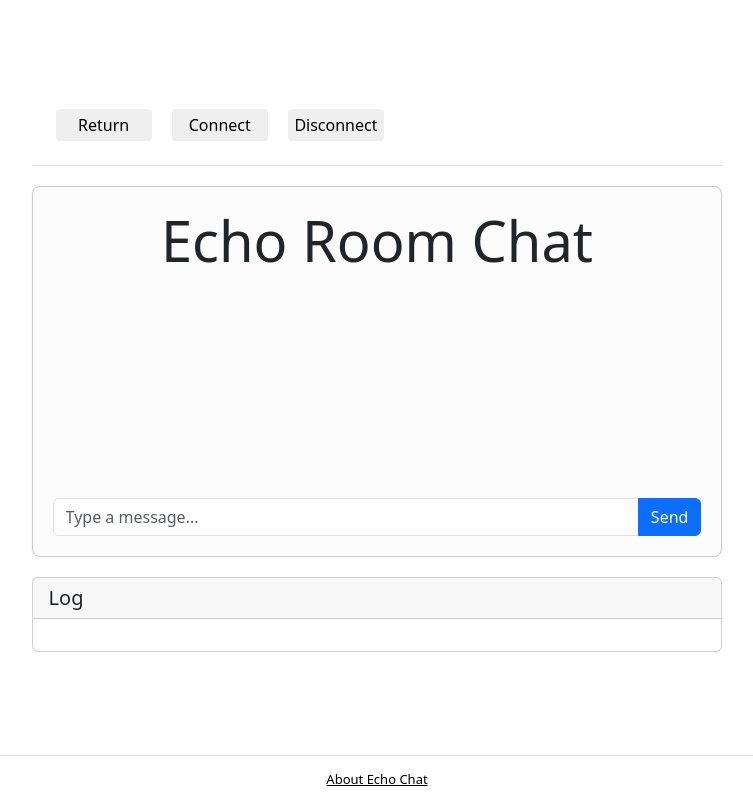
After one commit to YERCKEN/PARCIAL-2-HPAIV-ChatWebsockets, a Django app: template chat/templates/room.html in a window 1280 px wide. The commit adds this page. Shown: the whole page, without its empty margins (263-1016 px from the left). Run offline with Django 5.2, Linux system fonts and the light colour scheme; the template is opened without the code that fills it, so the values that code supplies are empty.

Commit message:
force changes echo chat

```diff
--- a/EchoChat/urls.py
+++ b/EchoChat/urls.py
@@ -17,7 +17,10 @@ Including another URLconf
 
 from django.contrib import admin
 from django.urls import path
+from Chat import views
 
 urlpatterns = [
     path("admin/", admin.site.urls),
+    path('', views.home, name='home'),
+    path('room/', views.room, name='room'),
 ]
--- /dev/null
+++ b/chat/routing.py
@@ -0,0 +1,6 @@
+from django.urls import path
+from . import consumers
+
+websocket_urlpatterns = [
+  path('ws/echo/', consumers.EchoConsumer.as_asgi()),
+]
--- a/chat/static/assets/style.css
+++ b/chat/static/assets/style.css
@@ -7,7 +7,7 @@ html,body {
   font-family: "Helvetica Neue", Arial, sans-serif;
 }
 
-.container {
+.dcontainer {
   display: flex;
   flex-direction: column;
   /*justify-content: center;*/
@@ -195,3 +195,13 @@ html,body {
   border: none;
   outline: none;
 }
+
+
+.footer-bar {
+  position: fixed;
+  bottom: 0;
+  width: 100%;
+  background-color: none;
+  text-align: center;
+  padding: 10px 0;
+}
--- /dev/null
+++ b/chat/templates/room.html
@@ -0,0 +1,213 @@
+{% load static %}
+
+<!DOCTYPE html>
+<html lang="en">
+
+<head>
+  <meta charset="UTF-8">
+  <meta name="viewport" content="width=device-width, initial-scale=1.0">
+  <title>Echo Room</title>
+
+  <link rel="stylesheet" href="{% static '../static/assets/style.css' %}">
+  <link rel="stylesheet" href="{% static '../static/assets/bootstrap-5.3.3-dist/css/bootstrap.min.css' %}">
+  <link rel="stylesheet" href="{% static '../static/assets/bootstrap-5.3.3-dist/css/bootstrap-utilities.min.css' %}">
+  <link rel="stylesheet" href="{% static '../static/assets/bootstrap-5.3.3-dist/css/bootstrap-grid.min.css' %}">
+  <script src=" {% static '../static/assets/bootstrap-5.3.3-dist/js/bootstrap.bundle.min.js' %}"></script>
+
+  <style>
+    body,
+    html {
+      height: 100%;
+    }
+
+    .container-main {
+
+      margin-top: 10px;
+      width: 55%;
+      max-width: 60%;
+      min-height: 80%;
+
+      display: flex;
+      flex-direction: column;
+    }
+
+    .chat-container {
+      margin-top: 20px;
+      padding: 20px;
+      border: 1px solid #ccc;
+      border-radius: 8px;
+      background-color: #fcfcfc;
+      box-shadow: 0 0 2px rgba(0, 0, 0, 0.1);
+    }
+
+    #chat-box {
+      height: 200px;
+      overflow-y: auto;
+    }
+
+    .footer {
+      position: fixed;
+      bottom: 0;
+      width: 100%;
+      background-color: none;
+      text-align: center;
+      padding: 10px 0;
+    }
+  </style>
+
+</head>
+
+<body class="">
+
+  <div class="container-fluid vh-100 d-flex justify-content-center align-items-center">
+
+    <div class="container-main">
+
+      <div class="card border-0 border-bottom" style="border-radius: 0; border-bottom: 2px solid #000;">
+        <div class="card-body m-0">
+          <button class="sbutton" style="width: 96px;" onclick="location.href='/'">Return</button>
+          <button class="sbutton" style="width: 96px;" id="connectButton" onclick="">Connect</button>
+          <button class="sbutton" style="width: 96px;" id="disconnectButton" onclick="">Disconnect</button>
+        </div>
+      </div>
+
+
+      <div class="chat-container container-fluid">
+
+        <h1 class="display-4 text-center">Echo Room Chat</h1>
+
+        <div id="chat-box">
+
+        </div>
+        <div class="input-group mt-3">
+          <input type="text" class="form-control" placeholder="Type a message..." aria-label="Chat input">
+          <button class="btn btn-primary" id="sendButton" type="button">Send</button>
+        </div>
+      </div>
+
+      <div class="card" style="margin-top: 20px;">
+        <h5 class="card-header">Log</h5>
+        <div id="chat-log" class="card-body" style="max-height: 128px; overflow-y: auto;">
+
+        </div>
+      </div>
+
+
+    </div>
+
+
+  </div>
+
+  </div>
+
+  <footer class="footer border-top">
+    <a class="slink" href="/">About Echo Chat</a>
+  </footer>
+
+  <script>
+
+    let chatSocket = null;
+
+    function connectWebSocket() {
+
+      const chatLog = document.getElementById('chat-log');
+
+      if (chatSocket && chatSocket.readyState === WebSocket.OPEN) {
+
+        chatLog.innerHTML += `<p class="card-text"> Already connected! </p>`;
+
+        return;
+      }
+      // Crear nueva conexión WebSocket
+
+      chatSocket = new WebSocket('ws://' + window.location.host + '/ws/echo/');
+
+      //chatSocket = new WebSocket('ws://127.0.0.1:8000/ws/echo/');
+
+      chatSocket.onopen = function (e) {
+        console.log("Connected to the WebSocket server");
+        chatLog.innerHTML += `<p class="card-text"> Connected to the server. </p>`;
+      };
+
+      chatSocket.onmessage = function (e) {
+
+        const data = JSON.parse(e.data);
+        console.log("Received message from server: ", data.message);
+        chatLog.innerHTML += `<p class="card-text"> Received message from server. </p>`;
+
+        const chatBox = document.getElementById('chat-box');
+        const messageElement = document.createElement('p');
+        messageElement.innerHTML = `<strong>Server:</strong> ${data.message}`;
+        chatBox.appendChild(messageElement);
+
+        // Auto-scroll to the bottom of the chat-box
+        chatBox.scrollTop = chatBox.scrollHeight;
+      };
+
+      chatSocket.onclose = function (e) {
+        console.log("Disconnected from the WebSocket server");
+        //chatLog.innerHTML += `<p class="card-text">Disconnected from the server.</p>`;
+      };
+
+      chatSocket.onerror = function (e) {
+        console.log("WebSocket error: ", e);
+        chatLog.innerHTML += `<p class="card-text">WebSocket error: ${e}</p>`;
+      };
+    }
+
+    function disconnectWebSocket() {
+
+      const chatLog = document.getElementById('chat-log');
+
+      if (chatSocket && chatSocket.readyState === WebSocket.OPEN) {
+
+        chatSocket.close();
+        console.log("Disconnected manually from the WebSocket server");
+        chatLog.innerHTML += `<p class="card-text">Disconnected from the server.</p>`;
+
+      } else {
+        chatLog.innerHTML += `<p class="card-text">No active connection to disconnect.</p>`;
+        console.log("No active connection to disconnect.");
+      }
+    }
+
+    // Enviar mensaje cuando se presiona el botón "Send"
+    document.getElementById('sendButton').onclick = function () {
+
+      const chatLog = document.getElementById('chat-log');
+
+      const messageInput = document.querySelector('input[type="text"]');
+      const message = messageInput.value.trim();
+
+      if (message && chatSocket && chatSocket.readyState === WebSocket.OPEN) {
+
+        const chatBox = document.getElementById('chat-box');
+        const userMessageElement = document.createElement('p');
+        userMessageElement.innerHTML = `<strong>User:</strong> ${message}`;
+        chatBox.appendChild(userMessageElement);
+
+        chatBox.scrollTop = chatBox.scrollHeight;
+
+        // Enviar el mensaje al servidor WebSocket
+        chatSocket.send(JSON.stringify({
+          'message': message
+        }));
+
+        // Limpiar el campo de entrada
+        messageInput.value = '';
+      } else {
+        console.log("No active WebSocket connection or empty message.");
+        chatLog.innerHTML += `<p class="card-text"> No active WebSocket connection or empty message. </p>`;
+
+      }
+    };
+
+
+    document.getElementById('connectButton').onclick = connectWebSocket;
+    document.getElementById('disconnectButton').onclick = disconnectWebSocket;
+
+  </script>
+
+</body>
+
+</html>
--- a/chat/views.py
+++ b/chat/views.py
@@ -1,3 +1,7 @@
 from django.shortcuts import render
 
-# Create your views here.
+def home(request):
+  return render(request, 'home.html')
+
+def room(request):
+  return render(request, 'room.html')
```
Also changed, not shown: EchoChat/asgi.py (+15 -2 lines), EchoChat/settings.py (+7 -2 lines), chat/consumers.py (added, +31 -0 lines), chat/templates/home.html (+40 -0 lines), settings.json (added, +9 -0 lines), db.sqlite3 (added).
